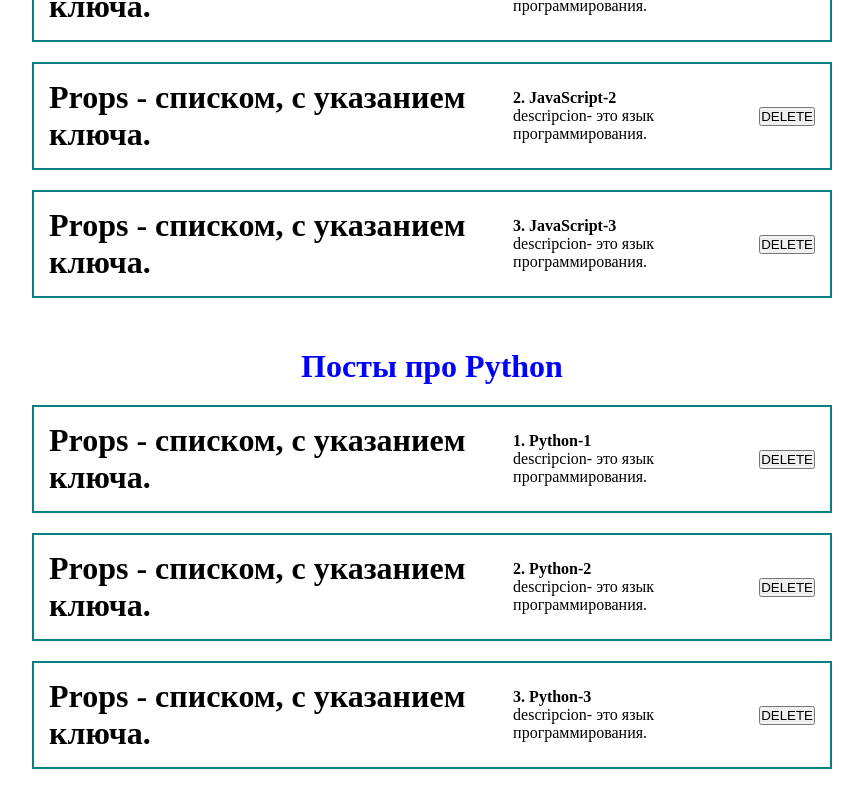
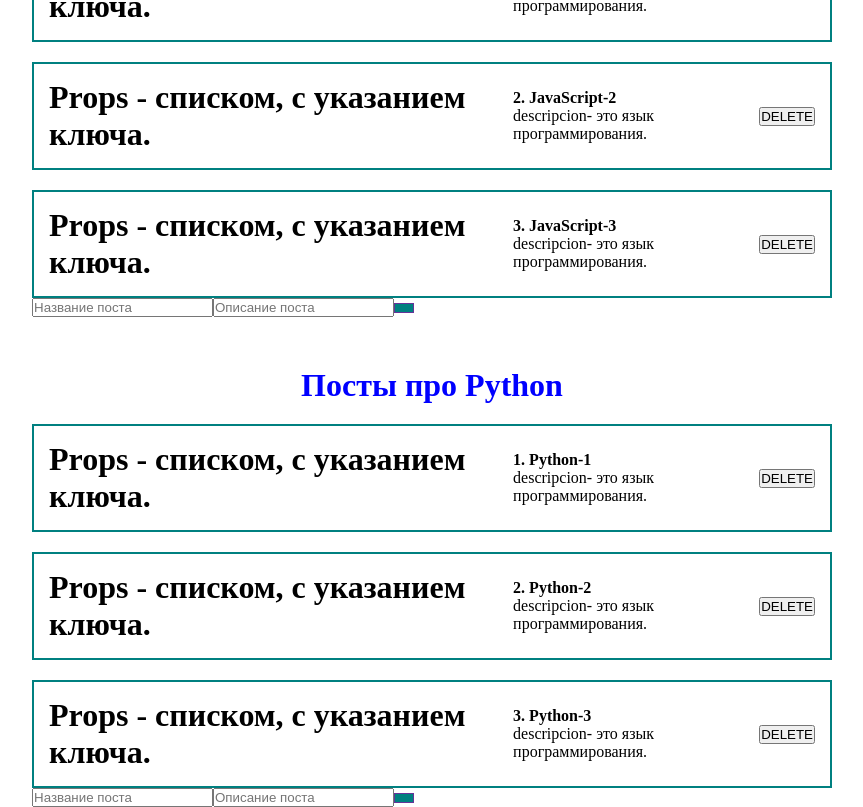
Before and after one commit to AnnaRazina/First-progect-REACT, a React (Create React App) app: page / in a window 1280 px wide. Shown: the part 629-1436 px from the top of the page, without its empty margins (208-1071 px from the left). Before the commit the page ends 1398 px from the top, so only its background shows below. Built offline with nearby package versions, Linux system fonts and the light colour scheme.

Commit message:
Кастомизация кнопки. Стиль CSS - как свойство объекта

```diff
--- a/src/App.js
+++ b/src/App.js
@@ -28,6 +28,7 @@
         onChange = {event => setValue(event.target.value)}
       />
 
+
       <Counter/>
       <ClassCounter/>
 
--- a/src/components/PostList.jsx
+++ b/src/components/PostList.jsx
@@ -1,6 +1,6 @@
 import React from "react";
 import Post from "./Post";
-
+import MyButton from "./UI/button/MyButton";
 const PostList = ({posts, title}) => {
 
     return (
@@ -12,6 +12,12 @@
             <Post post={post} key={post.id}/>
           )}
 
+          <form>
+            <input type="text" placeholder="Название поста"/>
+            <input type="text" placeholder="Описание поста"/>
+            <MyButton>Создать пост</MyButton>
+          </form>
+
         </div>
     )
 }
--- /dev/null
+++ b/src/components/UI/button/MyButton.jsx
@@ -0,0 +1,13 @@
+import React from "react";
+import classes from "./MyButton.module.css"
+
+const MyButton = (props) => {
+
+    return (
+        <button className={classes.myBtn}>
+
+        </button>
+    )
+}
+
+export default MyButton;
--- /dev/null
+++ b/src/components/UI/button/MyButton.module.css
@@ -0,0 +1,9 @@
+.myBtn {
+    min-width: 20px;
+    min-height: 10px;
+    padding: 5px, 15px;
+    background-color: teal;
+    font-size: 14px;
+    border: 1px solid rebeccapurple;
+    cursor: pointer;
+}
```
Lines whose indentation alone changed are shown as unchanged.
